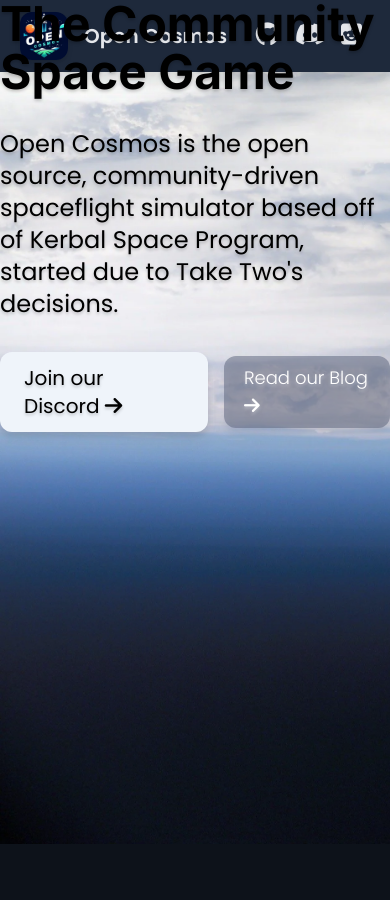
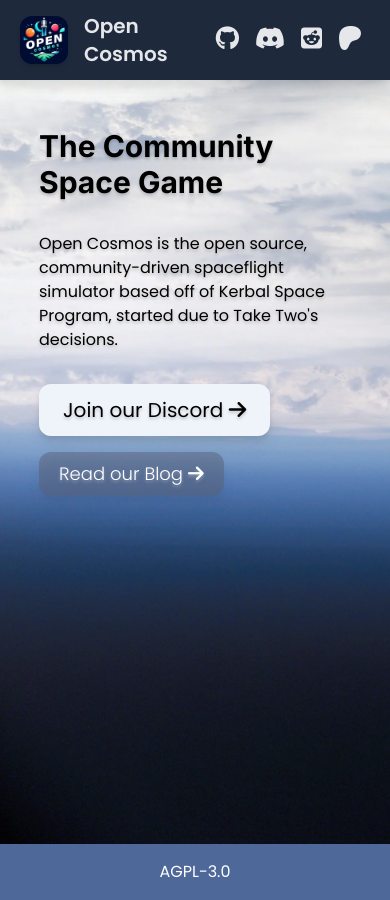
Before and after one commit to Leo-MathGuy/OC-Web, a Flask app: page / in a window 390 px wide. Before the commit the page ends 844 px from the top, so only its background shows below. Run offline with Flask 3, Linux system fonts and the light colour scheme; some libraries are stand-ins or nearby versions.

Commit message:
Added mobile responsiveness

```diff
--- a/webapp/css/index.scss
+++ b/webapp/css/index.scss
@@ -1,9 +1,3 @@
-header {
-    background-image: url("/static/images/space1.webp");
-    background-size: cover;
-    background-repeat: no-repeat;
-}
-
 html {
     font-family: "Inter", sans-serif;
 }
@@ -11,6 +5,10 @@
 .spaceOverlay {
     background: url("/static/images/space1.webp");
     background-position: 0% 25%;
+
+    @media screen and (max-width: 767px) {
+        background-position: 0% 0%;
+    }
 }
 
 a,
--- a/webapp/css/style.scss
+++ b/webapp/css/style.scss
@@ -32,9 +32,11 @@
             }
         }
 
-        a:hover {
-            span {
-                width: 5rem;
+        @media screen and (min-width: 460px) {
+            a:hover {
+                span {
+                    width: 5rem;
+                }
             }
         }
     }
--- a/webapp/static/css/index.css
+++ b/webapp/static/css/index.css
@@ -1,9 +1,3 @@
-header {
-  background-image: url("/static/images/space1.webp");
-  background-size: cover;
-  background-repeat: no-repeat;
-}
-
 html {
   font-family: "Inter", sans-serif;
 }
@@ -11,6 +5,11 @@
 .spaceOverlay {
   background: url("/static/images/space1.webp");
   background-position: 0% 25%;
+}
+@media screen and (max-width: 767px) {
+  .spaceOverlay {
+    background-position: 0% 0%;
+  }
 }
 
 a,
--- a/webapp/static/css/style.css
+++ b/webapp/static/css/style.css
@@ -25,8 +25,10 @@
   transition: width 0.5s;
   overflow-x: hidden;
 }
-nav #icons a:hover span {
-  width: 5rem;
+@media screen and (min-width: 460px) {
+  nav #icons a:hover span {
+    width: 5rem;
+  }
 }
 
 /*# sourceMappingURL=style.css.map */
--- a/webapp/static/css/tw.css
+++ b/webapp/static/css/tw.css
@@ -562,6 +562,11 @@
   margin: 0px;
 }
 
+.mx-auto {
+  margin-left: auto;
+  margin-right: auto;
+}
+
 .mt-8 {
   margin-top: 2rem;
 }
@@ -595,6 +600,18 @@
   max-width: 800px;
 }
 
+.max-w-\[80\%\] {
+  max-width: 80%;
+}
+
+.max-w-\[90\%\] {
+  max-width: 90%;
+}
+
+.flex-col {
+  flex-direction: column;
+}
+
 .content-center {
   align-content: center;
 }
@@ -611,12 +628,20 @@
   justify-content: space-between;
 }
 
+.justify-around {
+  justify-content: space-around;
+}
+
 .justify-items-center {
   justify-items: center;
 }
 
 .gap-4 {
   gap: 1rem;
+}
+
+.gap-6 {
+  gap: 1.5rem;
 }
 
 .gap-x-2 {
@@ -627,6 +652,10 @@
 .gap-x-4 {
   -moz-column-gap: 1rem;
        column-gap: 1rem;
+}
+
+.gap-y-4 {
+  row-gap: 1rem;
 }
 
 .rounded-xl {
@@ -651,6 +680,16 @@
 .bg-theme-dark {
   --tw-bg-opacity: 1;
   background-color: rgb(5 6 15 / var(--tw-bg-opacity));
+}
+
+.bg-theme-blue-300 {
+  --tw-bg-opacity: 1;
+  background-color: rgb(64 78 88 / var(--tw-bg-opacity));
+}
+
+.bg-theme-blue-400 {
+  --tw-bg-opacity: 1;
+  background-color: rgb(79 104 154 / var(--tw-bg-opacity));
 }
 
 .bg-opacity-50 {
@@ -691,6 +730,36 @@
   padding-bottom: 0.75rem;
 }
 
+.py-8 {
+  padding-top: 2rem;
+  padding-bottom: 2rem;
+}
+
+.py-4 {
+  padding-top: 1rem;
+  padding-bottom: 1rem;
+}
+
+.pt-52 {
+  padding-top: 13rem;
+}
+
+.pt-40 {
+  padding-top: 10rem;
+}
+
+.pt-32 {
+  padding-top: 8rem;
+}
+
+.pl-12 {
+  padding-left: 3rem;
+}
+
+.pl-8 {
+  padding-left: 2rem;
+}
+
 .text-2xl {
   font-size: 1.5rem;
   line-height: 2rem;
@@ -709,6 +778,16 @@
 .text-xl {
   font-size: 1.25rem;
   line-height: 1.75rem;
+}
+
+.text-3xl {
+  font-size: 1.875rem;
+  line-height: 2.25rem;
+}
+
+.text-4xl {
+  font-size: 2.25rem;
+  line-height: 2.5rem;
 }
 
 .font-bold {
--- a/webapp/templates/components/navbar.html
+++ b/webapp/templates/components/navbar.html
@@ -9,5 +9,6 @@
         <a href="https://discord.gg/BrHPTPFpKS"><i class="fa-brands fa-discord"></i><span id="popout">Discord
                 Inv</span></a>
         <a href="#"><i class="fa-brands fa-square-reddit"></i><span id="popout">Subreddit</span></a>
+        <a href="#"><i class="fa-brands fa-patreon"></i><span id="popout">Support Us</span></a>
     </div>
 </nav>
--- a/webapp/templates/pages/index.html
+++ b/webapp/templates/pages/index.html
@@ -8,19 +8,19 @@
 
 {% block content %}
 <div class="!bg-cover spaceOverlay">
-    <div class="h-screen">
-        <div class="md:pt-52 md:pl-24 max-w-[800px] hero">
-            <h1 class="drop-shadow-textDark m-0 text-5xl font-bold">
+    <div class="h-screen"> <!-- Temporary -->
+        <header class="lg:pt-52 pt-32 lg:m-0 mx-auto lg:pl-24 max-w-[80%] lg:max-w-[800px] hero">
+            <h1 class="drop-shadow-textDark md:text-4xl lg:text-5xl m-0 text-3xl font-bold">
                 The Community <br class="md:hidden">Space Game
             </h1>
-            <p class="drop-shadow-textDark mt-8 text-2xl">
+            <p class="drop-shadow-textDark test-md:text-2xl mt-8">
                 Open Cosmos is the open source, community-driven
                 spaceflight
                 simulator based off of
                 Kerbal Space Program,
                 started due to Take Two's decisions.
             </p>
-            <div class="gap-x-4 cta-buttons flex items-center mt-8">
+            <div class="gap-x-4 cta-buttons md:flex-row items-star md:items-center gap-y-4 flex flex-col mt-8">
                 <div class="cta-button">
                     <a href="{{ discordLink }}" target="_blank" class="bg-theme-blue-800 px-6 py-3">
                         <span class="drop-shadow-textDark text-xl">
@@ -36,9 +36,12 @@
                     </a>
                 </div>
             </div>
-        </div>
+        </header>
     </div>
 </div>
+<footer class="bg-theme-blue-400 flex items-center justify-around py-4 text-white shadow-xl">
+    <p>AGPL-3.0</p>
+</footer>
 {% endblock content %}
 
 {% block scripts %}
```
Also changed, not shown: other parts of webapp/static/css/tw.css (+62 -0 lines), 2 other files.
